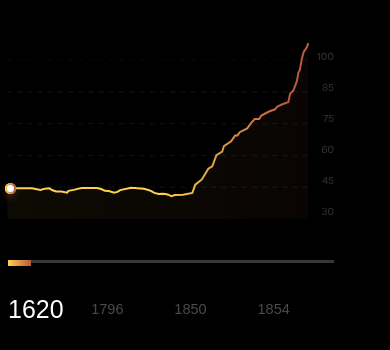
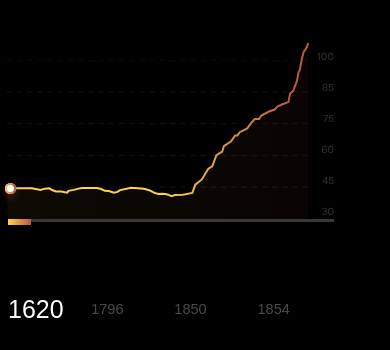
Before and after one commit to bpcambrian/perennial-web, a plain HTML site: page index.html in a window 390 px wide. Shown: the top 350 px of the page. Drawn offline with Linux system fonts and the light colour scheme.

Commit message:
fix chart

```diff
--- a/index.html
+++ b/index.html
@@ -480,7 +480,8 @@
         }
 
         .block-slider {
-          margin-top: 10.67vw;
+          margin-top: 0;
+          padding-top: 10.67vw;
         }
 
         .gallery-slide {
@@ -496,6 +497,7 @@
         }
 
         .gallery-dot {
+          width: 10%;
           height: 1.6vw;
           margin-top: -0.8vw;
         }
```
